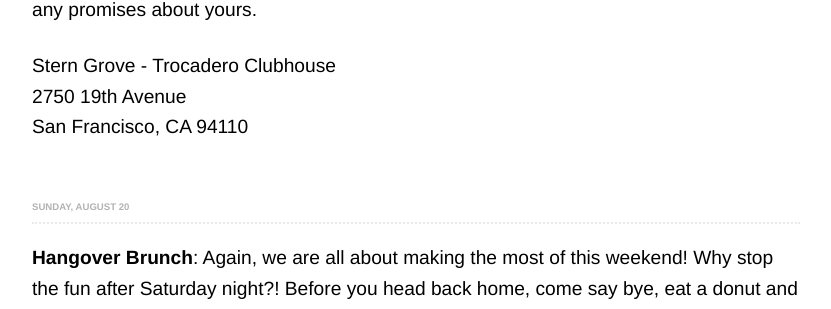
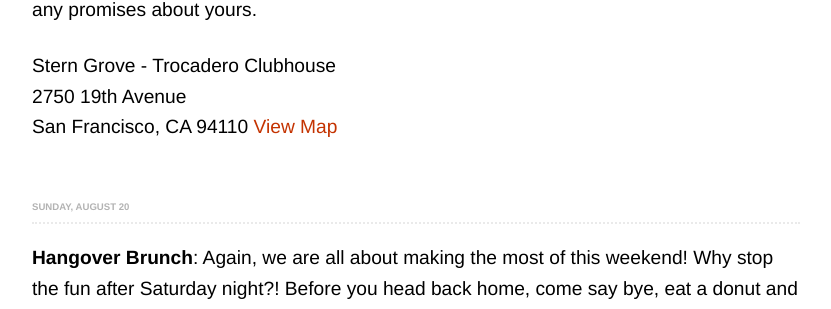
Before and after one commit to nkadlac/alieplusnate.com, a Jekyll site: the page built from schedule.md, in a window 1280 px wide. Shown: the part 644-953 px from the top of the page, without its empty margins (224-1055 px from the left). Built offline with Jekyll 4.4.1, drawn with Linux system fonts in a browser that asks for light colours; some web fonts are replaced.

Commit message:
Updated Schedule

```diff
--- a/schedule.md
+++ b/schedule.md
@@ -16,6 +16,7 @@
 Stern Grove - Trocadero Clubhouse<br>
 2750 19th Avenue<br>
 San Francisco, CA 94110
+[View Map]("https://www.google.com/maps/place/Trocadero+Clubhouse/@37.7361793,-122.4773553,17z/data=!4m13!1m7!3m6!1s0x808f7d9607230b99:0xdc23844628562c9b!2s2750+19th+Ave,+San+Francisco,+CA+94132!3b1!8m2!3d37.7361793!4d-122.4751666!3m4!1s0x0:0xe93215d73ebc37b5!8m2!3d37.7361644!4d-122.478177")
 
 ## Sunday, August 20
 
```
